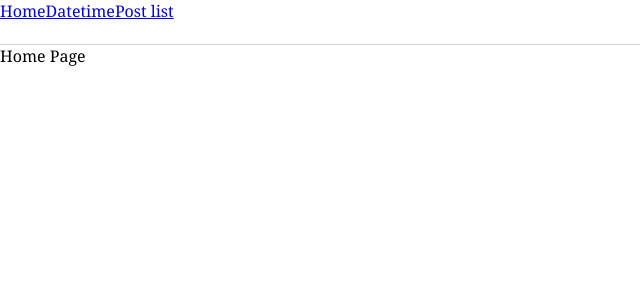
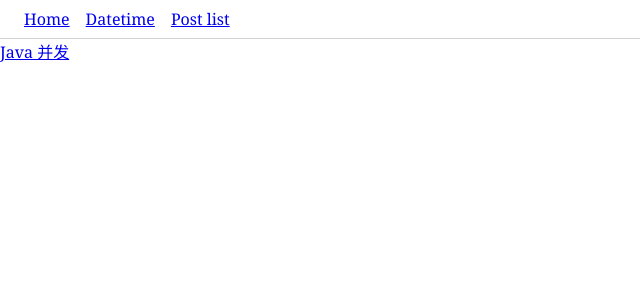
Before and after one commit to xyzwps/xyzwps.github.io, a Next.js app: page / in a window 1280 px wide. Shown: the top 300 px of the page, without its empty margins (0-640 px from the left). Built offline with nearby package versions, Linux system fonts and the light colour scheme.

Commit message:
调整样式

```diff
--- a/pages/_app.tsx
+++ b/pages/_app.tsx
@@ -1,7 +1,7 @@
-import "../styles/app.scss"
 import "../styles/fonts/font-awesome/scss/font-awesome.scss"
 import "../node_modules/katex/dist/katex.min.css"
 import "../node_modules/highlight.js/scss/default.scss"
+import "../styles/app.scss"
 import type { AppProps /*, AppContext */ } from "next/app"
 
 const App: React.FC<AppProps> = ({ Component, pageProps }: AppProps) => {
--- a/pages/index.tsx
+++ b/pages/index.tsx
@@ -1,7 +1,14 @@
 import PageLayout from "../segments/PageLayout"
+import Link from "next/link"
 
 const HomePage: React.FC<Record<string, unknown>> = () => {
-  return <PageLayout>Home Page</PageLayout>
+  return (
+    <PageLayout>
+      <Link href="/post/java/concurrency/index">
+        <a>Java 并发</a>
+      </Link>
+    </PageLayout>
+  )
 }
 
 export default HomePage
--- a/segments/Header.tsx
+++ b/segments/Header.tsx
@@ -1,22 +1,20 @@
 import Link from "next/link"
+
+const HeaderItem: React.FC<{ children: unknown; href: string }> = ({ children, href }) => {
+  return (
+    <Link href={href}>
+      <a style={{ margin: "0rem 0.5rem" }}>{children}</a>
+    </Link>
+  )
+}
 
 const Header: React.FC<Record<string, unknown>> = () => {
   return (
-    <div style={{ display: "flex", borderBottom: "1px solid lightgray" }}>
-      <Link href="/">
-        <a>Home</a>
-      </Link>
-      <br />
-      <br />
-      <Link href="/tool/datetime">
-        <a>Datetime</a>
-      </Link>
-      <br />
-      <br />
-      <Link href="/post-list">
-        <a>Post list</a>
-      </Link>
-    </div>
+    <nav style={{ display: "flex", borderBottom: "1px solid lightgray", padding: "0.5rem 1rem" }}>
+      <HeaderItem href="/">Home</HeaderItem>
+      <HeaderItem href="/tool/datetime">Datetime</HeaderItem>
+      <HeaderItem href="/post-list">Post list</HeaderItem>
+    </nav>
   )
 }
 
--- a/segments/PageLayout.tsx
+++ b/segments/PageLayout.tsx
@@ -2,10 +2,10 @@ import Header from "./Header"
 
 const PageLayout: React.FC<{ children: unknown }> = ({ children }) => {
   return (
-    <>
+    <div style={{ maxWidth: 1366, margin: "0px auto" }}>
       <Header />
-      <div style={{ maxWidth: 1366, margin: "0px auto" }}>{children}</div>
-    </>
+      <div>{children}</div>
+    </div>
   )
 }
 
```
Also changed, not shown: components/adoc.tsx (+5 -4 lines), segments/PostTocList.module.scss (added, +9 -0 lines), segments/PostTocList.tsx (+8 -5 lines).
